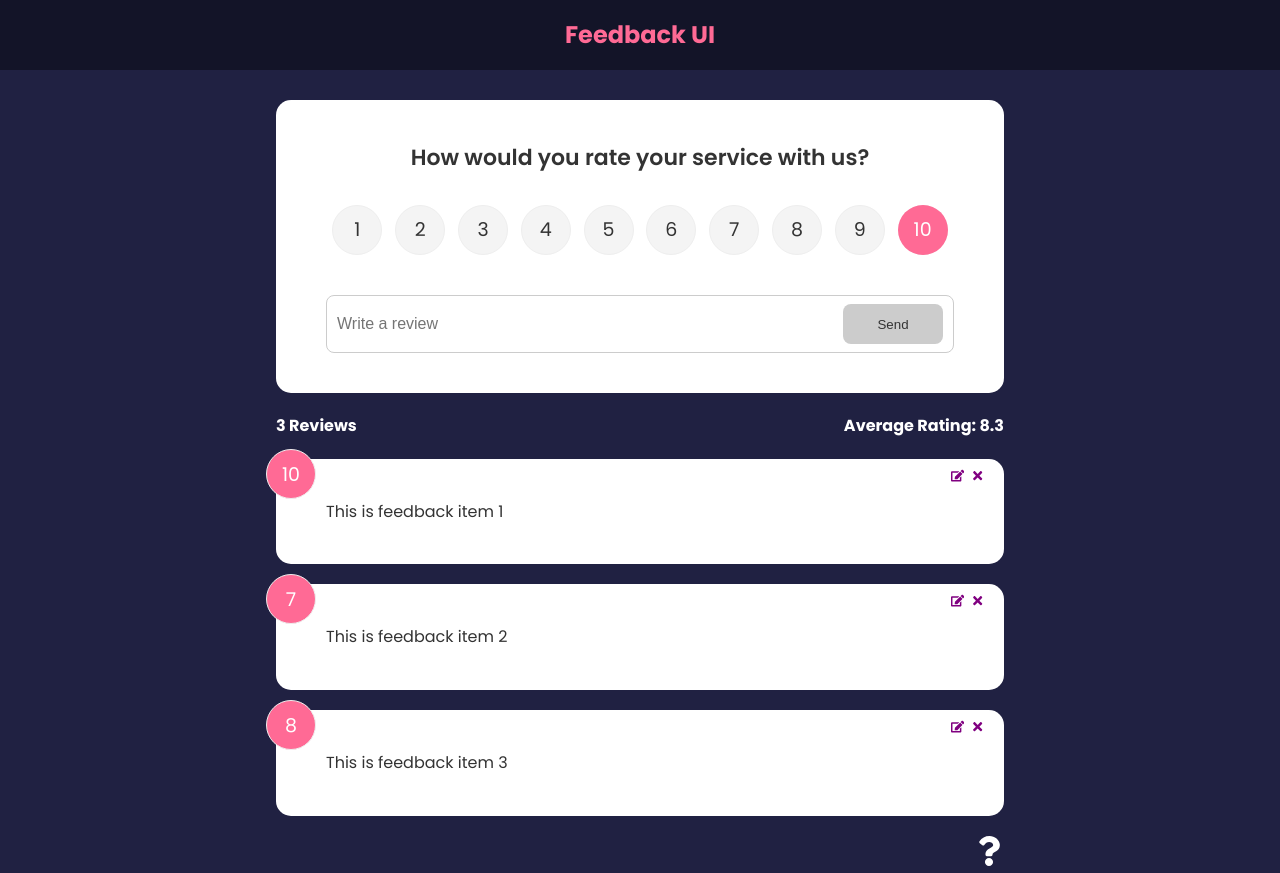
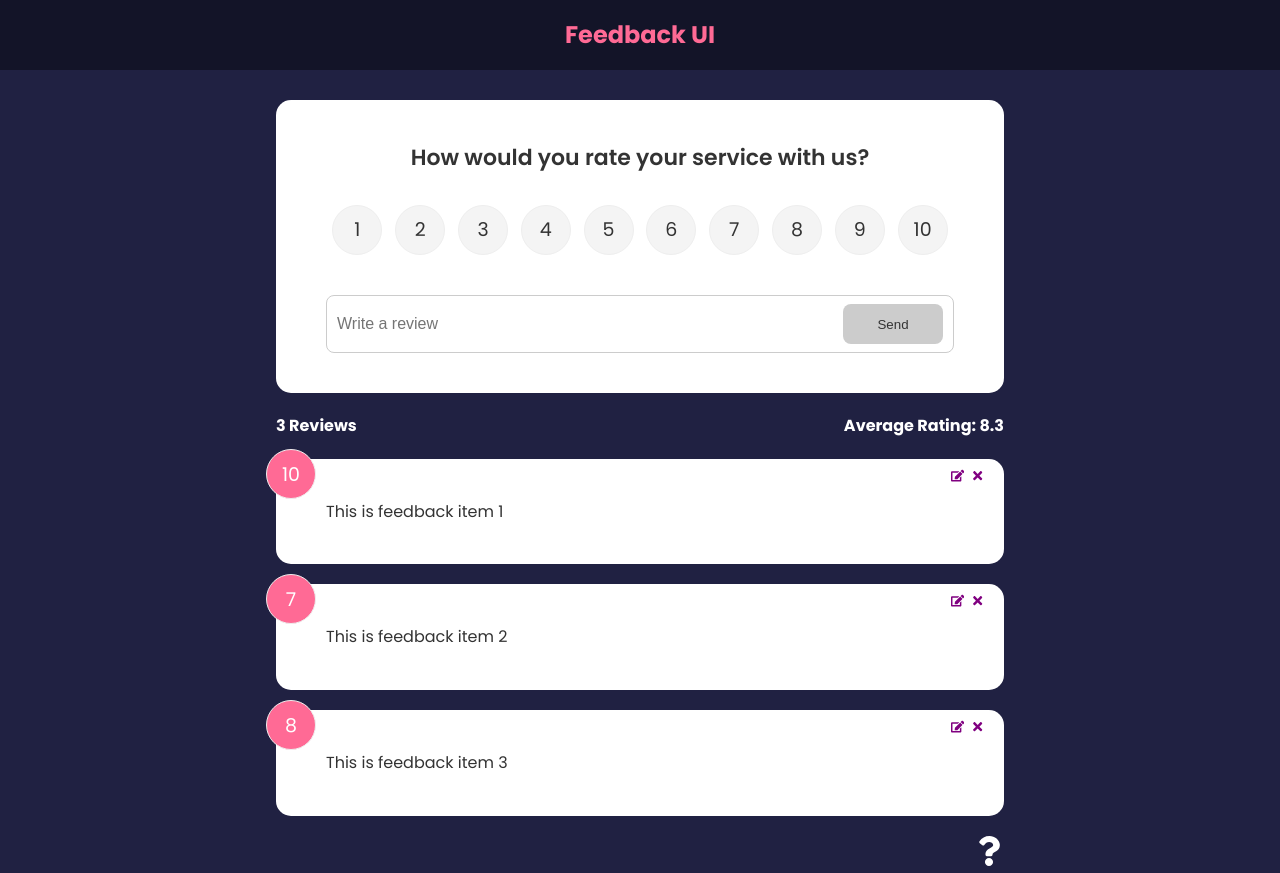
Before and after one commit to BDunham484/feedback-app, a React (Create React App) app: page / in a window 1280 px wide. Built offline with nearby package versions, Linux system fonts and the light colour scheme.

Commit message:
add useEffect

```diff
--- a/src/components/FeedbackForm.jsx
+++ b/src/components/FeedbackForm.jsx
@@ -1,4 +1,4 @@
-import { useContext, useState } from "react";
+import { useContext, useState, useEffect } from "react";
 import Card from "./shared/Card";
 import Button from "./shared/Button";
 import RatingSelect from "./RatingSelect";
@@ -10,7 +10,15 @@
     const [btnDisabled, setBtnDisabled] = useState(true);
     const [message, setMessage] = useState('');
 
-    const { addFeedback } = useContext(FeedbackContext);
+    const { addFeedback, feedbackEdit } = useContext(FeedbackContext);
+
+    useEffect(() => {
+        if (feedbackEdit.edit === true) {
+            setBtnDisabled(false)
+            setText(feedbackEdit.item.text)
+            setRating(feedbackEdit.item.rating)
+        }
+    }, [feedbackEdit])
 
     const handleTextChange = (e) => {
         if (text === '') {
--- a/src/components/RatingSelect.jsx
+++ b/src/components/RatingSelect.jsx
@@ -1,7 +1,15 @@
-import { useState } from "react";
+import { useState, useContext, useEffect } from "react";
+import FeedbackContext from "../context/FeedbackContext";
 
 const RatingSelect = ({ select }) => {
     const [selected, setSelected] = useState(10);
+
+
+    const { feedbackEdit } = useContext(FeedbackContext);
+
+    useEffect(() => {
+        setSelected(feedbackEdit.item.rating)
+    }, [feedbackEdit])
 
     const handleChange = (e) => {
         setSelected(+e.currentTarget.value);
--- a/src/context/FeedbackContext.js
+++ b/src/context/FeedbackContext.js
@@ -53,6 +53,7 @@
         deleteFeedback,
         addFeedback,
         editFeedback,
+        feedbackEdit,
     }}>
         {children}
     </FeedbackContext.Provider>
```
